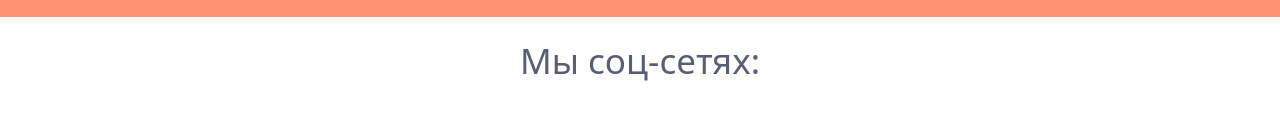
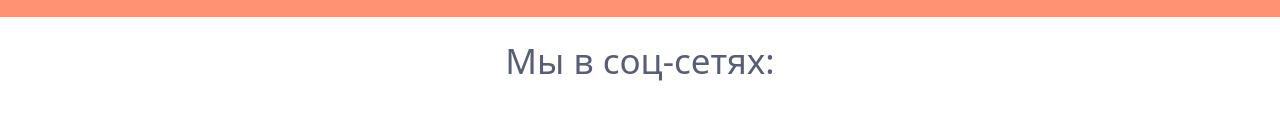
Before and after one commit to teatrsmikrofonom/teatrsmikrofonom.github.io, a plain HTML site: page index.html in a window 1280 px wide. Shown: the part 663-785 px from the top of the page. Drawn offline with Linux system fonts and the light colour scheme.

Commit message:
Update index.html

```diff
--- a/index.html
+++ b/index.html
@@ -56,7 +56,7 @@
         </div>
      <div class="content">
      <div style="font-size: 35px">
-          Мы соц-сетях:
+          Мы в соц-сетях:
         </div></div><div class="content">
         <div class="content_group contributors-list">
         <a class="button contributor-type1" href="https://t.me/teatrsmikrofonom">
```
